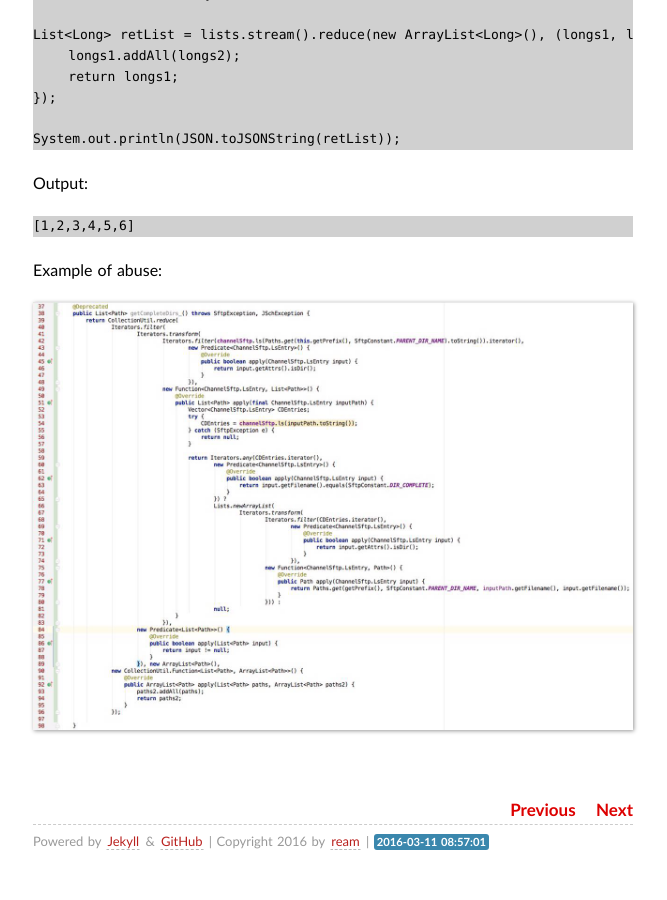
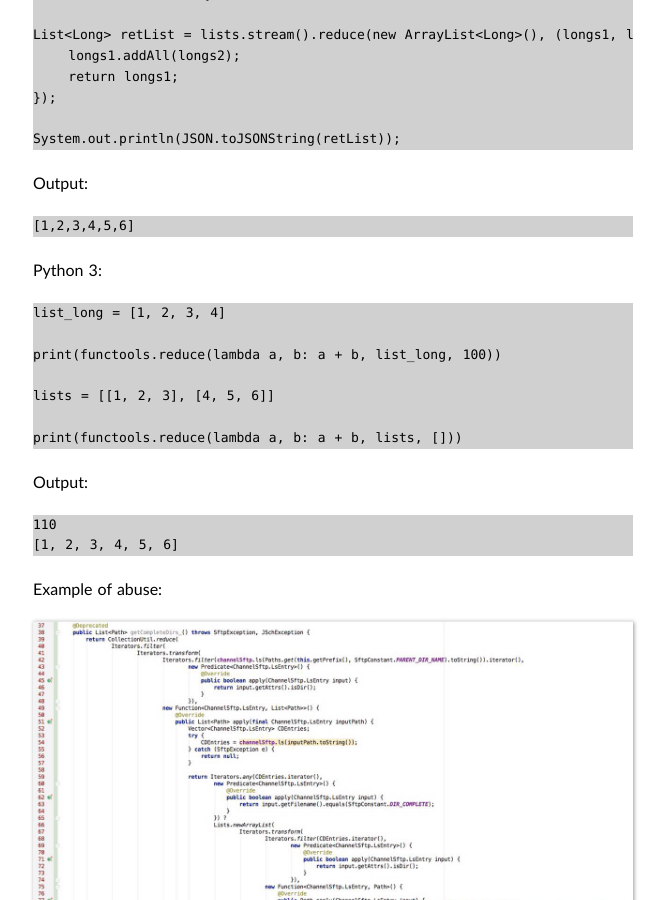
Before and after one commit to whuream/whuream.github.io, a Jekyll site: the page built from _posts/2016-03-08-reduce-in-java-7.md, in a window 1280 px wide and 900 px high, scrolled down 1480 px. Shown: the whole window, without its empty margins (307-974 px from the left). Built offline with Jekyll 4.4.1, drawn with Linux system fonts in a browser that asks for light colours.

Commit message:
add python3

```diff
--- a/_posts/2016-03-08-reduce-in-java-7.md
+++ b/_posts/2016-03-08-reduce-in-java-7.md
@@ -77,6 +77,21 @@ Output:
 
     [1,2,3,4,5,6]
 
+Python 3:
+
+    list_long = [1, 2, 3, 4]
+
+    print(functools.reduce(lambda a, b: a + b, list_long, 100))
+
+    lists = [[1, 2, 3], [4, 5, 6]]
+
+    print(functools.reduce(lambda a, b: a + b, lists, []))
+
+Output:
+
+    110
+    [1, 2, 3, 4, 5, 6]
+
 
 Example of abuse:
 
```
Also changed, not shown: 1 other file.
